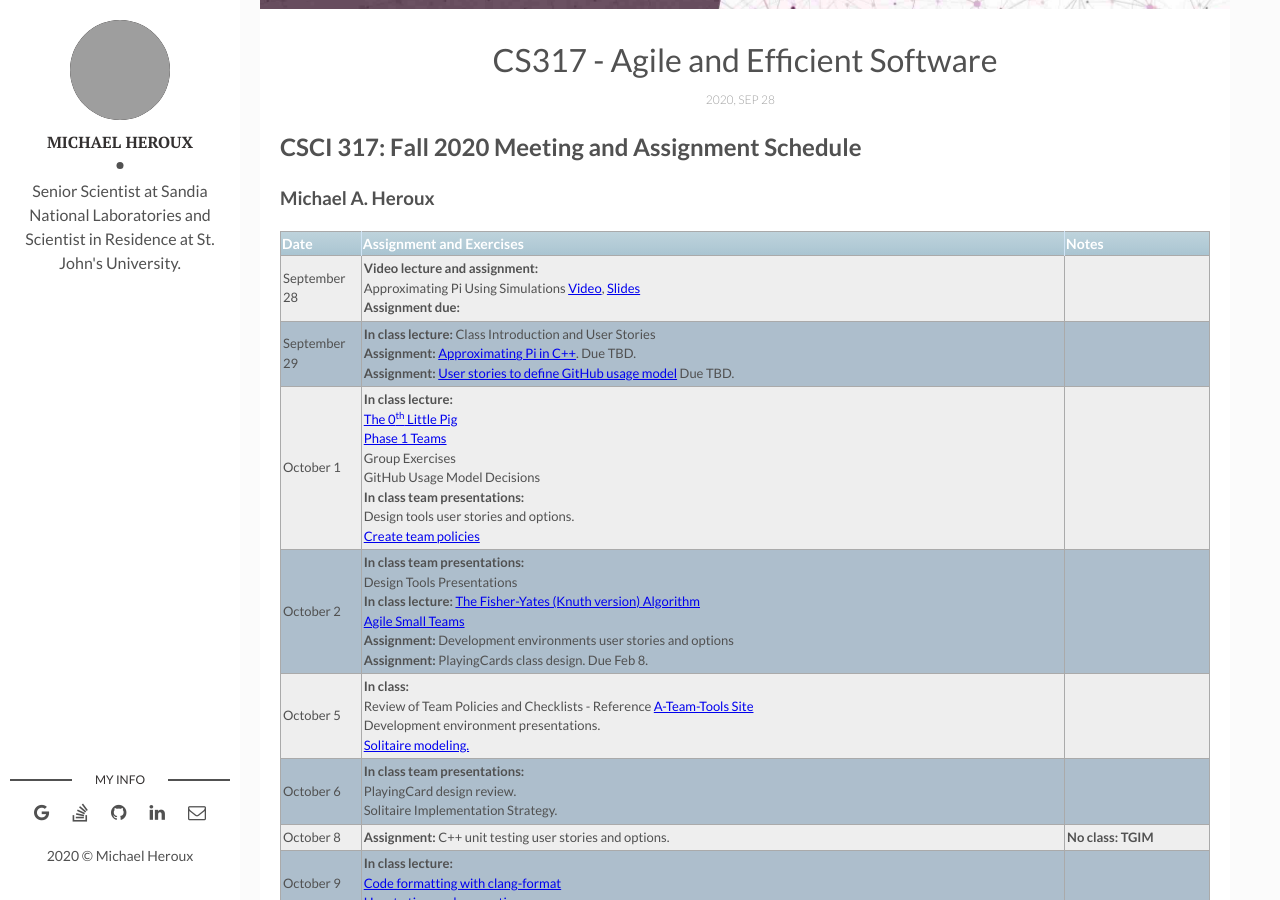
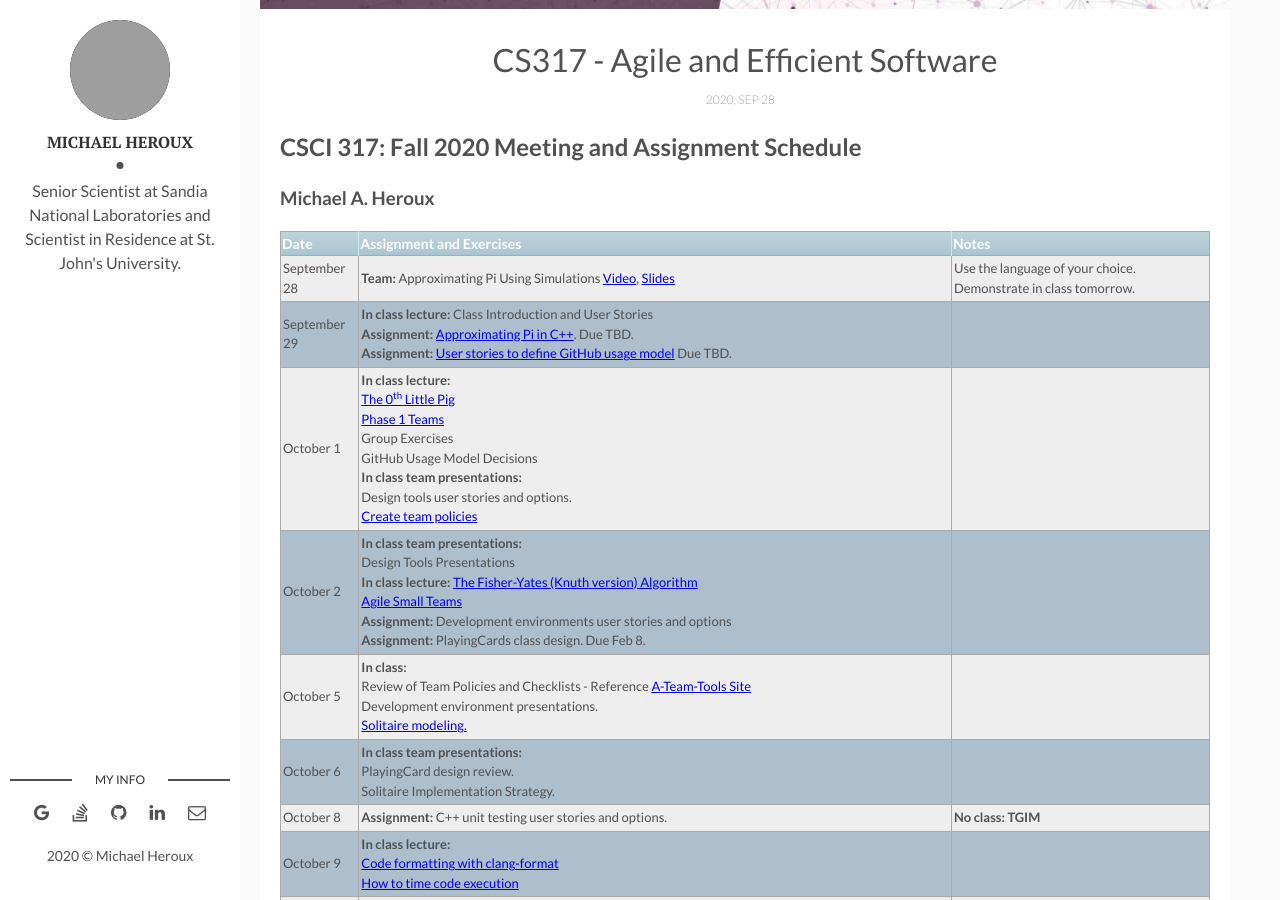
Before and after one commit to maherou/Teaching, a Jekyll site: the page built from files/CS317/2020-Fall-Class-Meeting-Schedule.md, in a window 1280 px wide and 900 px high, scrolled down 511 px. Built offline with Jekyll 4.4.1, drawn with Linux system fonts in a browser that asks for light colours; grey boxes are pictures that could not be loaded.

Commit message:
Fix paths

```diff
--- a/files/CS317/2020-Fall-Class-Meeting-Schedule.md
+++ b/files/CS317/2020-Fall-Class-Meeting-Schedule.md
@@ -16,24 +16,24 @@
 
 | **Date** | **Assignment and Exercises** | **Notes** |
 | --- | --- | --- |
-| September 28 | **Video lecture and assignment:** <br> Approximating Pi Using Simulations [Video](https://youtu.be/CGwoMEXqh7A), [Slides](https://maherou.github.io/files/CS317/ApproximatingPiUsingSimulations.pdf) <br> **Assignment due:** |  |
-| September 29 | **In class lecture:** Class Introduction and User Stories<br> **Assignment:** [Approximating Pi in C++](https://maherou.github.io/files/CS317/CPP-Pi). Due TBD. <br> **Assignment:** [User stories to define GitHub usage model](https://docs.google.com/document/d/1jdObI_Y5u4S-vy3SmLaIgzIGuh5ekN0pucaPpPXI5CU/edit?usp=sharing) Due TBD.|   |
-| October 1 | **In class lecture:** <br> [The 0<sup>th</sup> Little Pig](https://maherou.github.io/files/ZerothLittlePig) <br>[Phase 1 Teams](https://maherou.github.io/files/CS317/PhaseOneTeams) <br> Group Exercises <br> GitHub Usage Model Decisions <br>   **In class team presentations:** <br> Design tools user stories and options. <br> [Create team policies](https://maherou.github.io/files/CS317/TeamPolicyAssignment) |   |
-| October 2 | **In class team presentations:** <br> Design Tools Presentations <br> **In class lecture:** [The Fisher-Yates (Knuth version) Algorithm](https://exceptionnotfound.net/understanding-the-fisher-yates-card-shuffling-algorithm/) <br> [Agile Small Teams](https://maherou.github.io/files/CS317/AgileSmallTeams.pdf)<br> **Assignment:** Development environments user stories and options <br> **Assignment:** PlayingCards class design.  Due Feb 8. |   |
-| October 5 | **In class:** <br> Review of Team Policies and Checklists - Reference [A-Team-Tools Site](https://betterscientificsoftware.github.io/A-Team-Tools/) <br> Development environment presentations.  <br> [Solitaire modeling.](https://maherou.github.io/files/CS317/Solitaire) |   |
+| September 28 | **Team:** Approximating Pi Using Simulations [Video](https://youtu.be/CGwoMEXqh7A), [Slides](./ApproximatingPiUsingSimulations.pdf) | Use the language of your choice.  Demonstrate in class tomorrow.   |
+| September 29 | **In class lecture:** Class Introduction and User Stories<br> **Assignment:** [Approximating Pi in C++](./CPP-Pi). Due TBD. <br> **Assignment:** [User stories to define GitHub usage model](https://docs.google.com/document/d/1jdObI_Y5u4S-vy3SmLaIgzIGuh5ekN0pucaPpPXI5CU/edit?usp=sharing) Due TBD.|   |
+| October 1 | **In class lecture:** <br> [The 0<sup>th</sup> Little Pig](../ZerothLittlePig) <br>[Phase 1 Teams](./PhaseOneTeams) <br> Group Exercises <br> GitHub Usage Model Decisions <br>   **In class team presentations:** <br> Design tools user stories and options. <br> [Create team policies](./TeamPolicyAssignment) |   |
+| October 2 | **In class team presentations:** <br> Design Tools Presentations <br> **In class lecture:** [The Fisher-Yates (Knuth version) Algorithm](https://exceptionnotfound.net/understanding-the-fisher-yates-card-shuffling-algorithm/) <br> [Agile Small Teams](./AgileSmallTeams.pdf)<br> **Assignment:** Development environments user stories and options <br> **Assignment:** PlayingCards class design.  Due Feb 8. |   |
+| October 5 | **In class:** <br> Review of Team Policies and Checklists - Reference [A-Team-Tools Site](https://betterscientificsoftware.github.io/A-Team-Tools/) <br> Development environment presentations.  <br> [Solitaire modeling.](./Solitaire) |   |
 | October 6 | **In class team presentations:** <br> PlayingCard design review. <br> Solitaire Implementation Strategy.| |
 | October 8 |**Assignment:** C++ unit testing user stories and options.  | **No class: TGIM** |
-| October 9 | **In class lecture:** <br> [Code formatting with clang-format](https://maherou.github.io/files/CS317/CodeFormatting) <br> [How to time code execution](https://maherou.github.io/files/CS317/TimingCode)| |
+| October 9 | **In class lecture:** <br> [Code formatting with clang-format](./CodeFormatting) <br> [How to time code execution](./TimingCode)| |
 | October 12 | **In class team demo:** Unit testing tools presentations. <br> **In class team demo:** Solitaire simulator MVP demo. | **Note:** Class starts at 3 pm. |
-| October 13 | **In class lecture:** <br> [Design documents](https://maherou.github.io/files/CS317/DesignDocs) <br> [Source Documentation](https://maherou.github.io/files/CS317/SourceDocumentation)  | |
-| October 15 | **In class project deadline and demo:** Solitaire simulator demo and assessment.  See [checklist](https://maherou.github.io/files/CS317/QualityAssessmentChecklist) <br> **Assignment:** [Take-home essay](https://goo.gl/forms/mHEdDNZpEtsIco9S2) due by 8 pm. <br> **Assignment:** [Team Assessment Form](https://goo.gl/forms/qPLQJbT1wdJr9iPY2) <br> **Assignment:** [Software Practices Survey](https://goo.gl/forms/ASwSvWVvqwgUwyoA2) | |
+| October 13 | **In class lecture:** <br> [Design documents](./DesignDocs) <br> [Source Documentation](./SourceDocumentation)  | |
+| October 15 | **In class project deadline and demo:** Solitaire simulator demo and assessment.  See [checklist](./QualityAssessmentChecklist) <br> **Assignment:** [Take-home essay](https://goo.gl/forms/mHEdDNZpEtsIco9S2) due by 8 pm. <br> **Assignment:** [Team Assessment Form](https://goo.gl/forms/qPLQJbT1wdJr9iPY2) <br> **Assignment:** [Software Practices Survey](https://goo.gl/forms/ASwSvWVvqwgUwyoA2) | |
 | TBD | **In class lecture:** "Bright Spots" and valgrind. | |
-| TBD | **In class team presentations:** Bright Spots from your team <br> **In class video:** ["Scaling Yourself as a Software Developer"](http://blog.martinig.ch/videos/scaling-yourself-as-a-software-developer/) <br> **Assignment:** [Solitaire - Part 2](https://maherou.github.io/files/CS317/Solitaire2)  |  |
-| TBD | **In class discussion:** Scaling yourself <br> **Assignment:** [March Madness Predictor](https://maherou.github.io/files/CS317/MarchMadness) | |
+| TBD | **In class team presentations:** Bright Spots from your team <br> **In class video:** ["Scaling Yourself as a Software Developer"](http://blog.martinig.ch/videos/scaling-yourself-as-a-software-developer/) <br> **Assignment:** [Solitaire - Part 2](./Solitaire2)  |  |
+| TBD | **In class discussion:** Scaling yourself <br> **Assignment:** [March Madness Predictor](./MarchMadness) | |
 | TBD | **In class competition:** Solitaire Prizes  | |
-| TBD | **In class lecture:** [Reproducibility, Productivity and Sustainability](https://maherou.github.io/files/CS317/ReproducibilityProductivitySustainability.pdf)  | |
-| TBD | **In class:** [Using OpenMP for Parallel Programming](https://maherou.github.io/files/CS317/OpenMP) |  |
+| TBD | **In class lecture:** [Reproducibility, Productivity and Sustainability](./ReproducibilityProductivitySustainability.pdf)  | |
+| TBD | **In class:** [Using OpenMP for Parallel Programming](./OpenMP) |  |
 | TBD | **In class:** Lottery winning and bringing on a new team member.| |
 | TBD | **In class:** Course Concepts Review | **Note:** Class starts at 3 pm. |
-| TBD | **In class:** Final Review of Solitaire and March Madness Projects. Provide a brief summary and pointers to artifacts that address our [Quality Assessment Checklist.](https://maherou.github.io/files/CS317/QualityAssessmentChecklist)| |
-| September 24 | **Final:** 15-minute Individual Interviews.  See these [Interview Preparation Prompts](https://maherou.github.io/files/CS317/InterviewPrep) for discussion topics. | **Note:** Scheduled individually. |
+| TBD | **In class:** Final Review of Solitaire and March Madness Projects. Provide a brief summary and pointers to artifacts that address our [Quality Assessment Checklist.](./QualityAssessmentChecklist)| |
+| September 24 | **Final:** 15-minute Individual Interviews.  See these [Interview Preparation Prompts](./InterviewPrep) for discussion topics. | **Note:** Scheduled individually. |
```
Also changed, not shown: files/ZerothLittlePig.md (+1 -1 lines).
